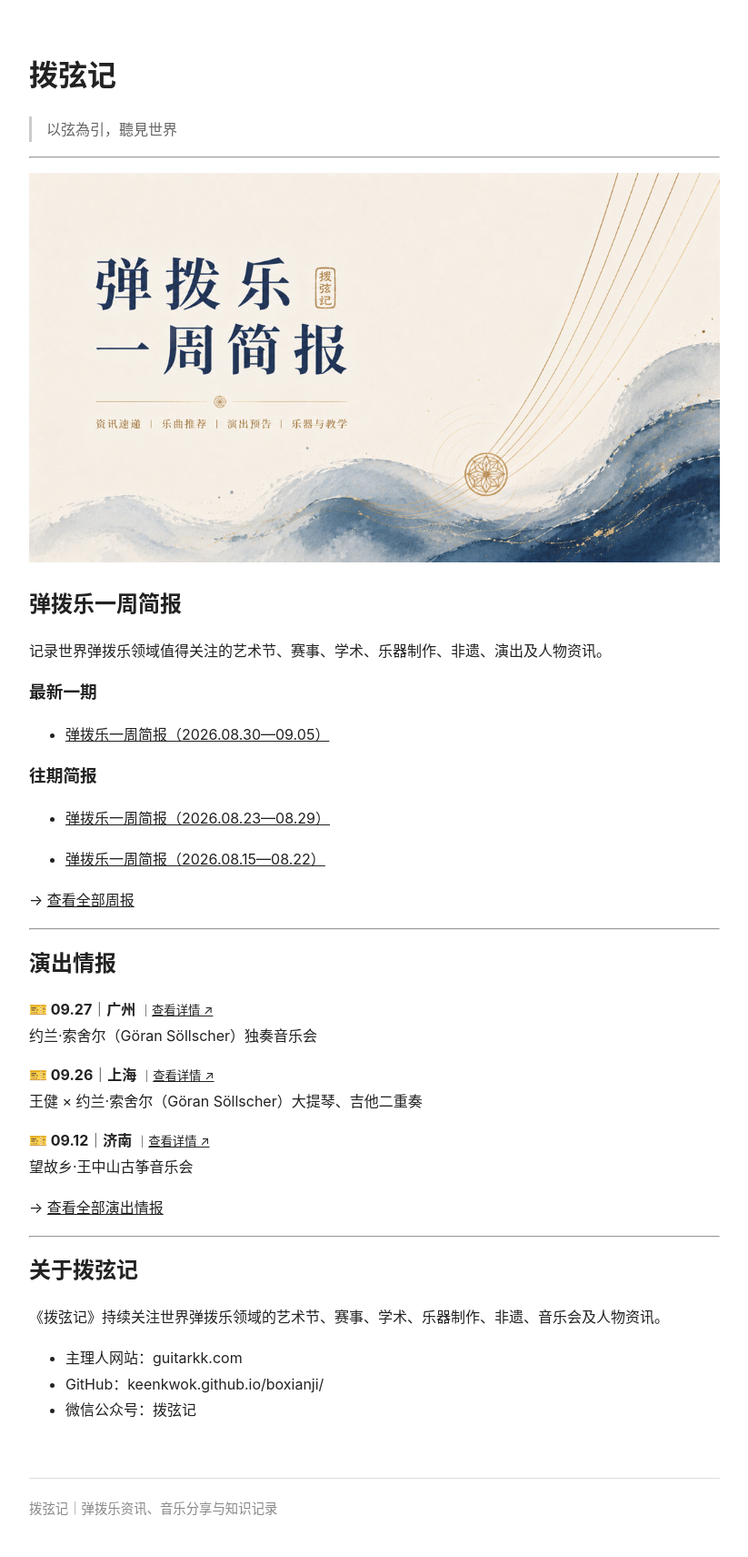
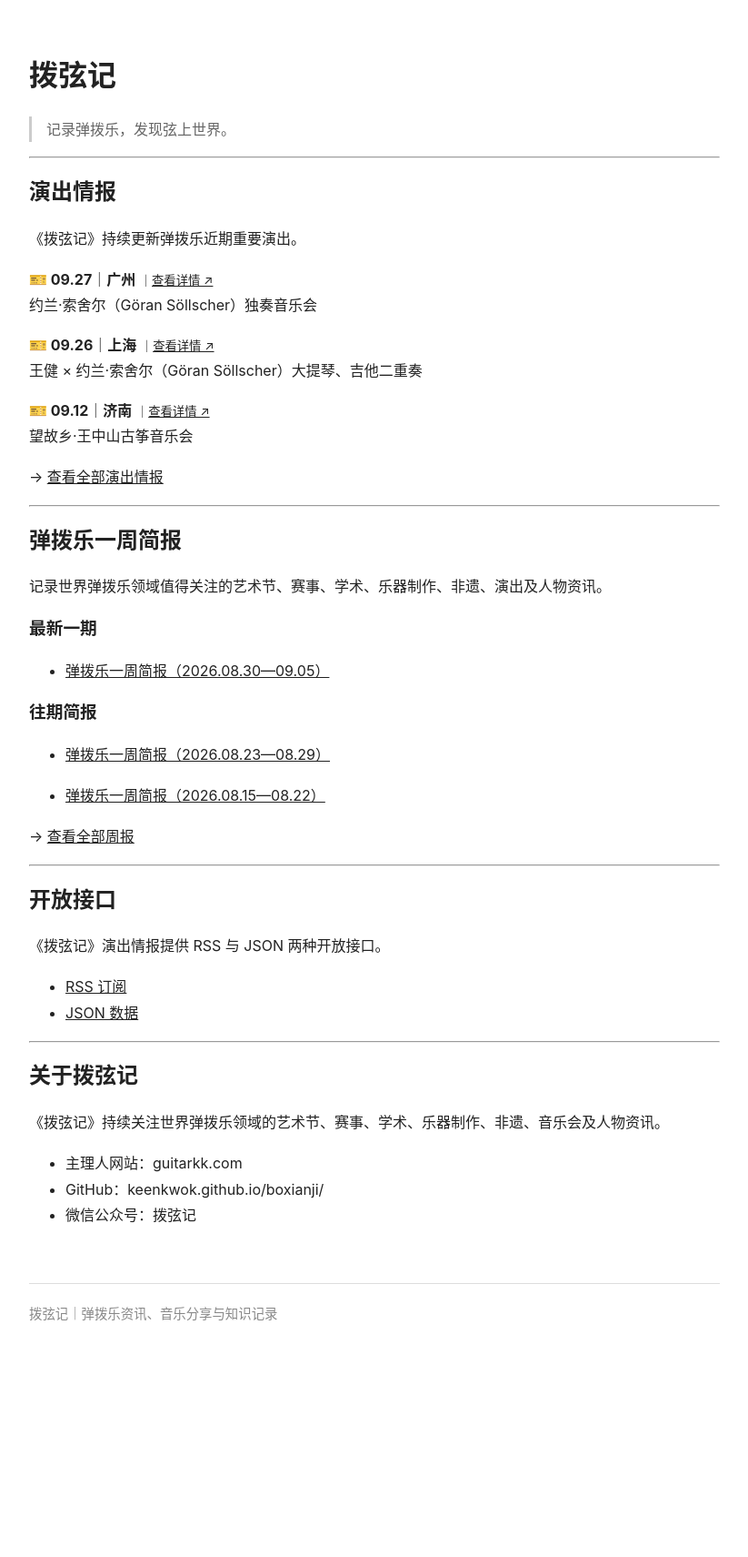
Before and after one commit to KeenKwok/boxianji, a Jekyll site: the page built from index.md, in a window 1280 px wide. Shown: the whole page at 91% size, without its empty margins (228-1051 px from the left). Built offline with Jekyll 4.4.1, drawn with Linux system fonts in a browser that asks for light colours; after the commit the page ends 1497 px from its top, so only the background shows below that.

Commit message:
Enhance index.md with performance info and APIs
Added performance information and open API details for the project.

```diff
--- a/index.md
+++ b/index.md
@@ -5,11 +5,25 @@ title: 首页
 
 # 拨弦记
 
-> 以弦為引，聽見世界
+> 记录弹拨乐，发现弦上世界。
 
 ---
 
-![](images/weekly/cover.JPG)
+## 演出情报
+
+《拨弦记》持续更新弹拨乐近期重要演出。
+
+{% for event in site.data.attention limit:3 %}
+<div style="margin:0.9em 0;">
+  <strong>🎫 {{ event.date }}｜{{ event.city }}</strong>
+  <small>｜<a href="{{ event.link }}">查看详情 ↗</a></small><br>
+  {{ event.title }}
+</div>
+{% endfor %}
+
+→ [查看全部演出情报](attention/)
+
+---
 
 ## 弹拨乐一周简报
 
@@ -44,17 +58,12 @@ title: 首页
 
 ---
 
-## 演出情报
+## 开放接口
 
-{% for event in site.data.attention limit:3 %}
-<div style="margin:0.9em 0;">
-  <strong>🎫 {{ event.date }}｜{{ event.city }}</strong>
-  <small>｜<a href="{{ event.link }}">查看详情 ↗</a></small><br>
-  {{ event.title }}
-</div>
-{% endfor %}
+《拨弦记》演出情报提供 RSS 与 JSON 两种开放接口。
 
-→ [查看全部演出情报](attention/)
+- [RSS 订阅](attention.xml)
+- [JSON 数据](attention.json)
 
 ---
 
```
Also changed, not shown: other parts of index.md (+0 -6 lines).
